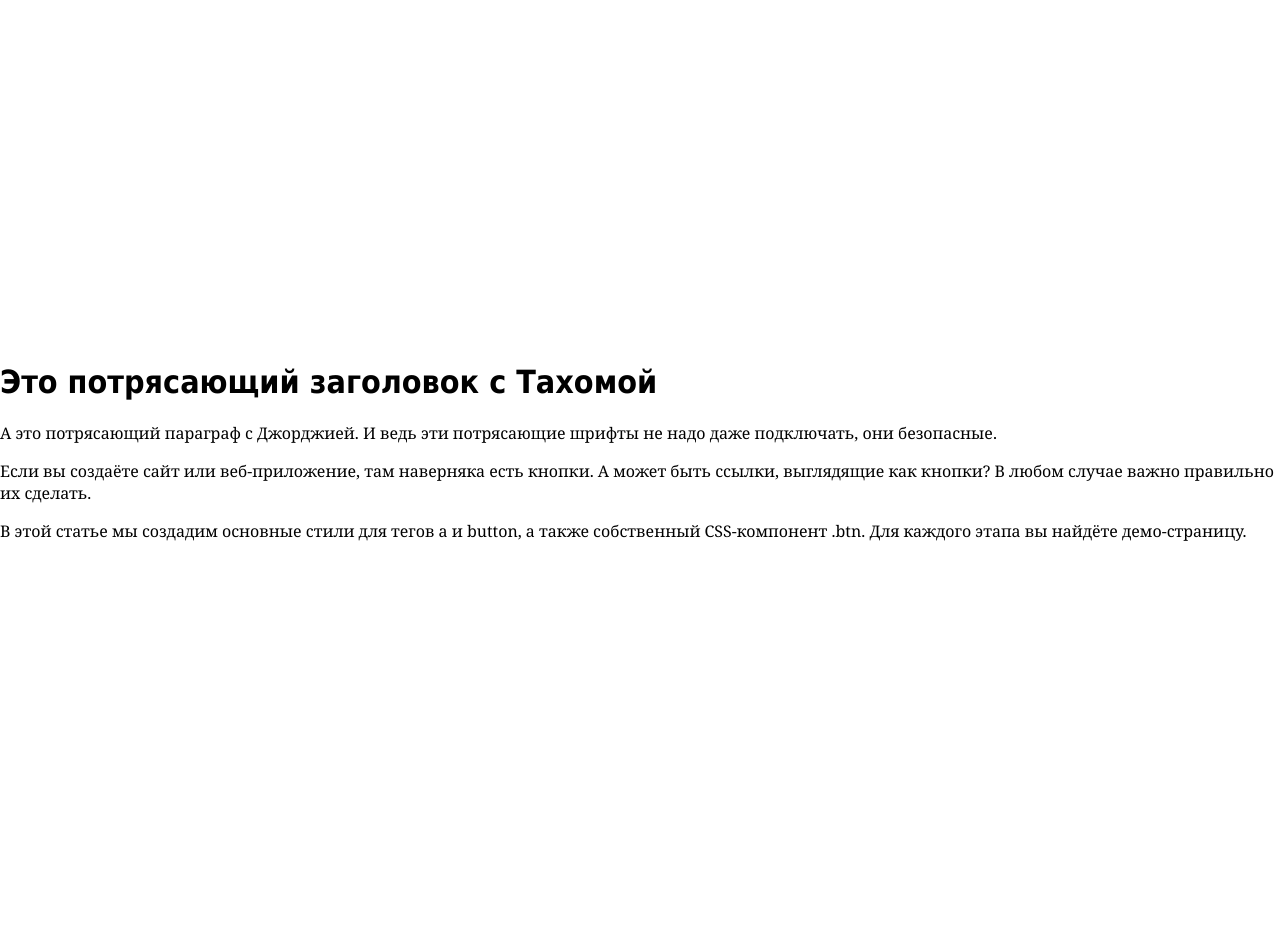
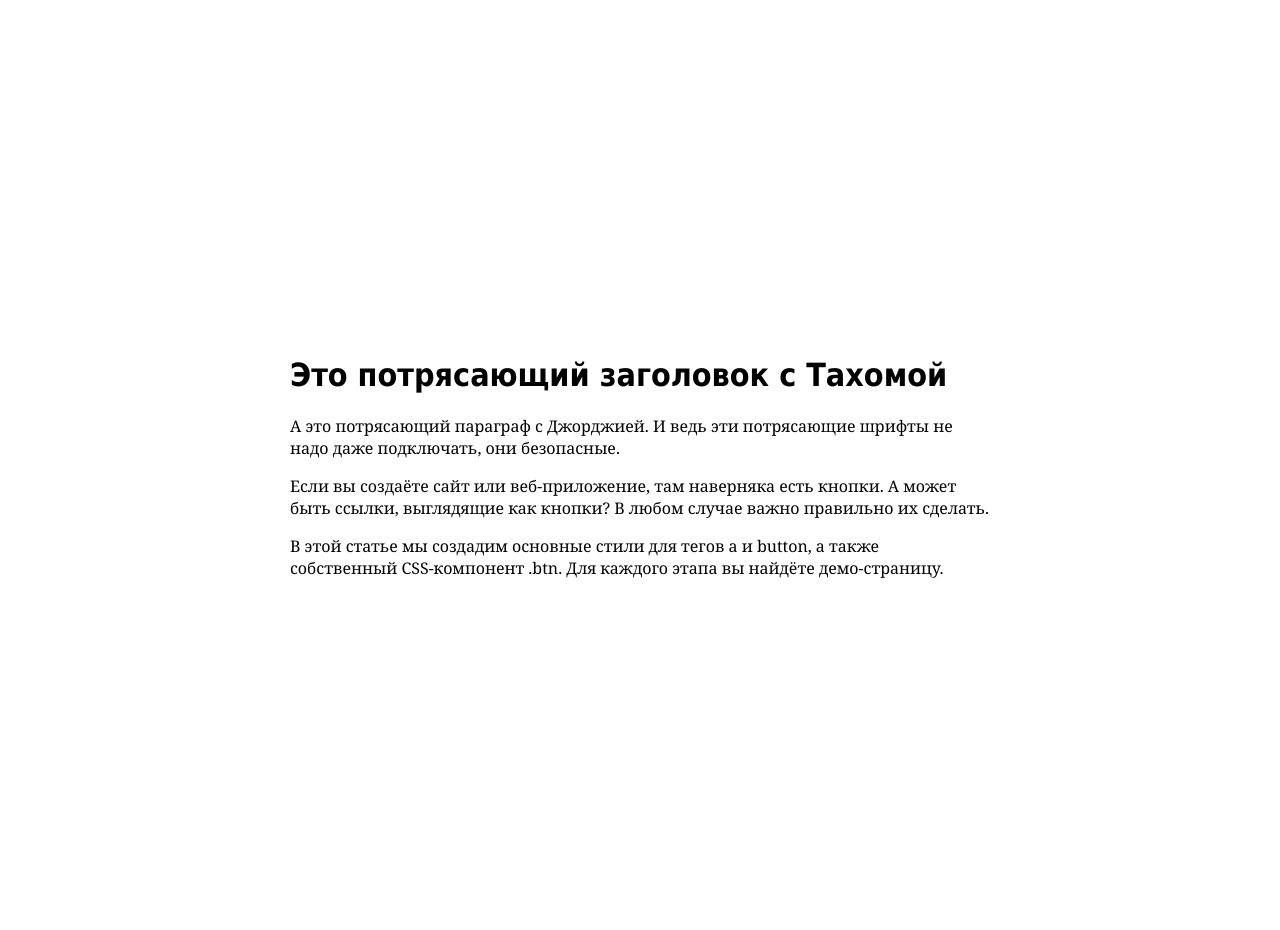
Before and after one commit to mouseoverdesign/mouseoverdesign, a Jekyll site: the page built from index.html, in a window 1280 px wide. Built offline with Jekyll 4.4.1, drawn with Linux system fonts in a browser that asks for light colours; before the commit the page ends 900 px from its top, so only the background shows below that.

Commit message:
Update default.html

```diff
--- a/_layouts/default.html
+++ b/_layouts/default.html
@@ -4,7 +4,7 @@
 	<meta charset="UTF-8">
 	<meta name="viewport" content="width=device-width">
 	<title>mouseover.design</title>
-	<link href="https://fonts.googleapis.com/css?family=Roboto" rel="stylesheet">
+<!-- 	<link href="https://fonts.googleapis.com/css?family=Roboto" rel="stylesheet"> -->
 	<style>
 		html,
 		body {
@@ -20,7 +20,11 @@
 			justify-content: center;
 			-ms-align-items: center;
 			align-items: center;
+			padding: 15px;
 /* 			font-family: 'Roboto', sans-serif; */
+		}
+		main {
+			max-width: 700px;
 		}
 		h1 {
 			font-family: Tahoma;
```
